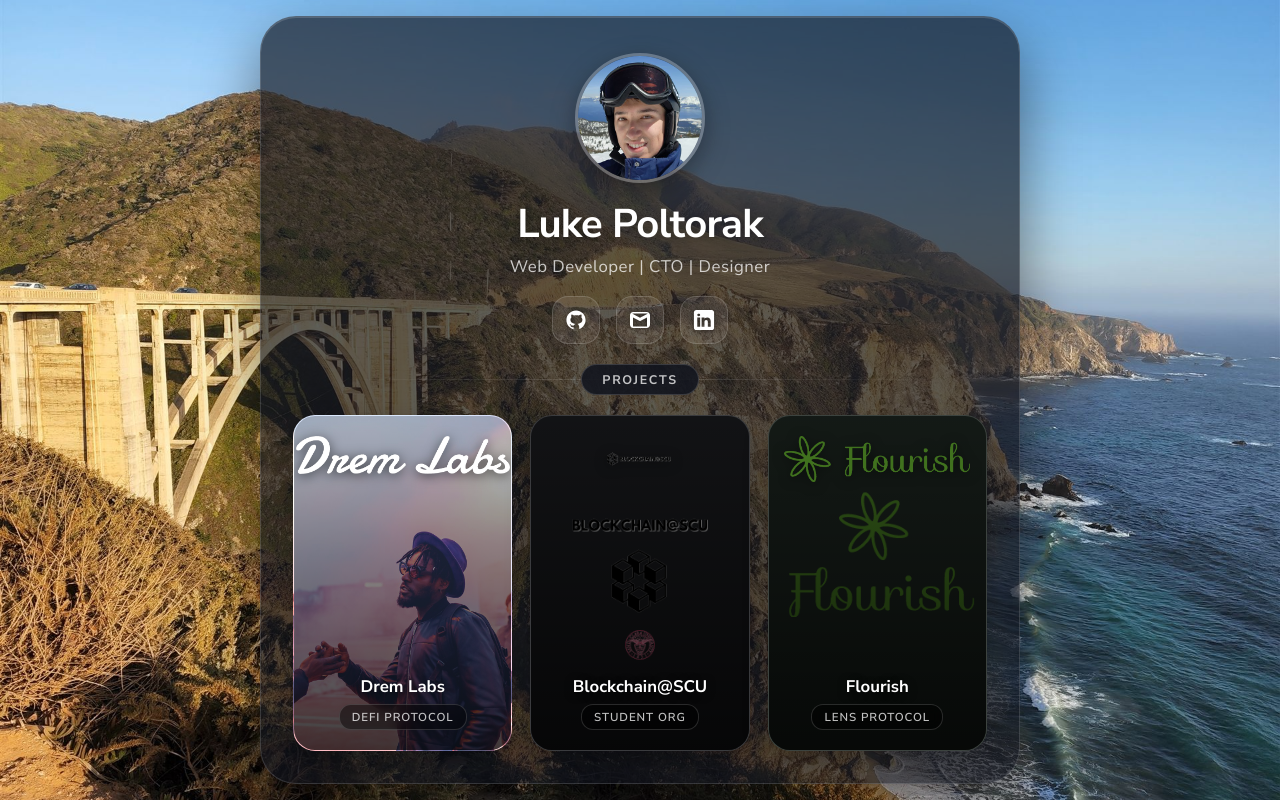
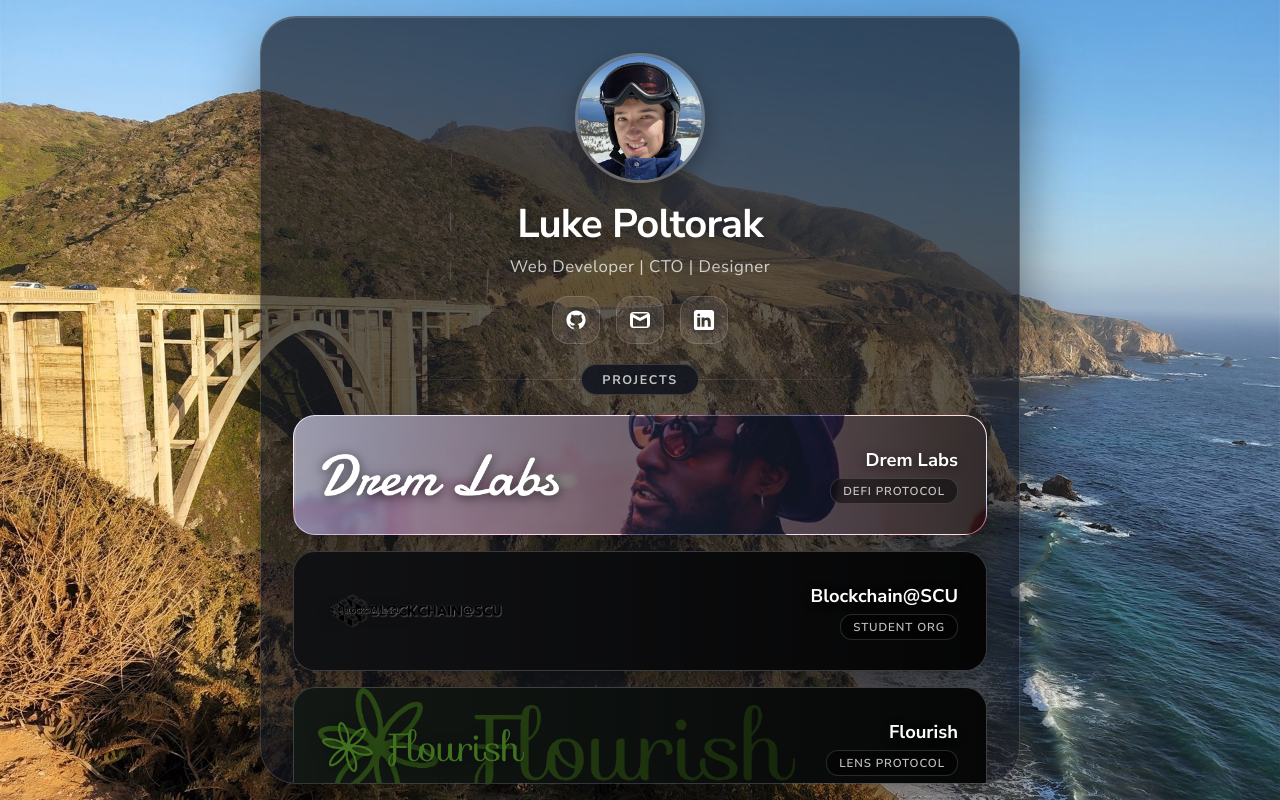
Before and after one commit to lpolt/portfolio-site-v1, a plain HTML site: page index.html in a window 1280 px wide. Drawn offline with Linux system fonts and the light colour scheme.

Commit message:
feat(ui): adopt unified stacked horizontal project banner cards across all viewports

```diff
--- a/styles.css
+++ b/styles.css
@@ -187,7 +187,7 @@
   backdrop-filter: blur(8px);
 }
 
-/* Projects Grid / Carousel */
+/* Projects Grid / Carousel (Unified Vertical Stack on All Viewports) */
 .projects-section {
   width: 100%;
   flex: 1;
@@ -198,23 +198,22 @@
 
 .carousel {
   display: flex;
-  flex-direction: row;
-  gap: 18px;
-  justify-content: center;
+  flex-direction: column;
+  gap: 16px;
+  justify-content: space-between;
   align-items: stretch;
   width: 100%;
   flex: 1;
   min-height: 0;
 }
 
-/* Project Cards */
+/* Project Cards - Wide Horizontal Banners */
 .card {
   position: relative;
   flex: 1;
-  min-width: 0;
-  height: 100%;
-  min-height: 260px;
-  max-height: 400px;
+  width: 100%;
+  min-height: 120px;
+  max-height: 170px;
   border-radius: 22px;
   text-decoration: none;
   overflow: hidden;
@@ -224,11 +223,11 @@
   transition: all 0.35s cubic-bezier(0.4, 0, 0.2, 1);
   box-shadow: 0 10px 24px rgba(0, 0, 0, 0.3);
   display: flex;
-  flex-direction: column;
+  flex-direction: row;
 }
 
 .card:hover {
-  transform: translateY(-6px);
+  transform: translateY(-4px);
   border-color: var(--glass-border-hover);
   box-shadow: 0 18px 36px rgba(0, 0, 0, 0.5), 0 0 24px rgba(255, 255, 255, 0.1);
 }
@@ -238,17 +237,17 @@
 }
 
 .bscu-card {
-  background-image: url('src/bscu-logo.png');
+  background-image: url('src/bscu-logo-w.png');
   background-color: #18191c;
-  background-position: center;
+  background-position: center left 24px;
   background-size: contain;
   background-repeat: no-repeat;
 }
 
 .flourish-card {
-  background-image: url('src/flourish-wordmark.png');
+  background-image: url('src/flourish-wordmark-w.png');
   background-color: #1a221d;
-  background-position: center;
+  background-position: center left 24px;
   background-size: contain;
   background-repeat: no-repeat;
 }
@@ -256,20 +255,20 @@
 .card-overlay {
   position: absolute;
   inset: 0;
-  background: linear-gradient(180deg, rgba(0, 0, 0, 0.25) 0%, rgba(0, 0, 0, 0.75) 100%);
+  background: linear-gradient(90deg, rgba(0, 0, 0, 0.3) 0%, rgba(0, 0, 0, 0.8) 100%);
   transition: background 0.3s ease;
 }
 
 .card:hover .card-overlay {
-  background: linear-gradient(180deg, rgba(0, 0, 0, 0.15) 0%, rgba(0, 0, 0, 0.85) 100%);
+  background: linear-gradient(90deg, rgba(0, 0, 0, 0.2) 0%, rgba(0, 0, 0, 0.9) 100%);
 }
 
 .card-content {
   position: relative;
   z-index: 2;
-  padding: 20px 16px;
+  padding: 24px 28px;
   display: flex;
-  flex-direction: column;
+  flex-direction: row;
   align-items: center;
   justify-content: space-between;
   height: 100%;
@@ -277,7 +276,7 @@
 }
 
 .wordmark {
-  max-height: 38px;
+  max-height: 42px;
   width: auto;
   object-fit: contain;
   filter: drop-shadow(0 2px 6px rgba(0, 0, 0, 0.6));
@@ -285,7 +284,7 @@
 
 .bscu-wordmark,
 .flourish-wordmark {
-  max-height: 46px;
+  max-height: 50px;
   width: auto;
   object-fit: contain;
   filter: drop-shadow(0 2px 6px rgba(0, 0, 0, 0.6));
@@ -294,14 +293,14 @@
 .card-info {
   display: flex;
   flex-direction: column;
-  align-items: center;
+  align-items: flex-end;
   gap: 6px;
-  text-align: center;
-  margin-top: auto;
+  text-align: right;
+  margin-top: 0;
 }
 
 .card-title {
-  font-size: 1.05rem;
+  font-size: 1.15rem;
   font-weight: 700;
   color: #ffffff;
   text-shadow: 0 2px 8px rgba(0, 0, 0, 0.6);
@@ -319,6 +318,7 @@
   border: 1px solid rgba(255, 255, 255, 0.15);
   backdrop-filter: blur(6px);
 }
+
 
 /* Animations */
 @keyframes fadeIn {
```
